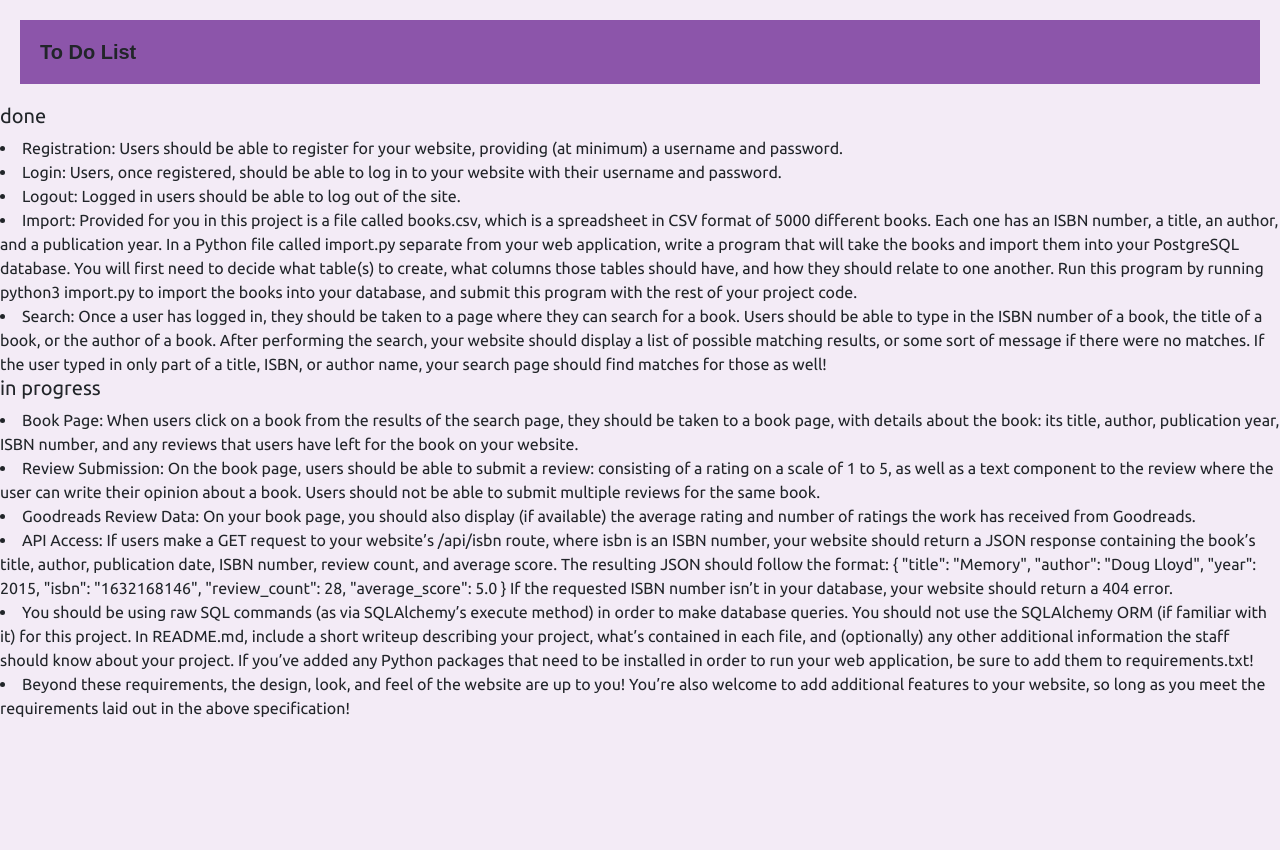
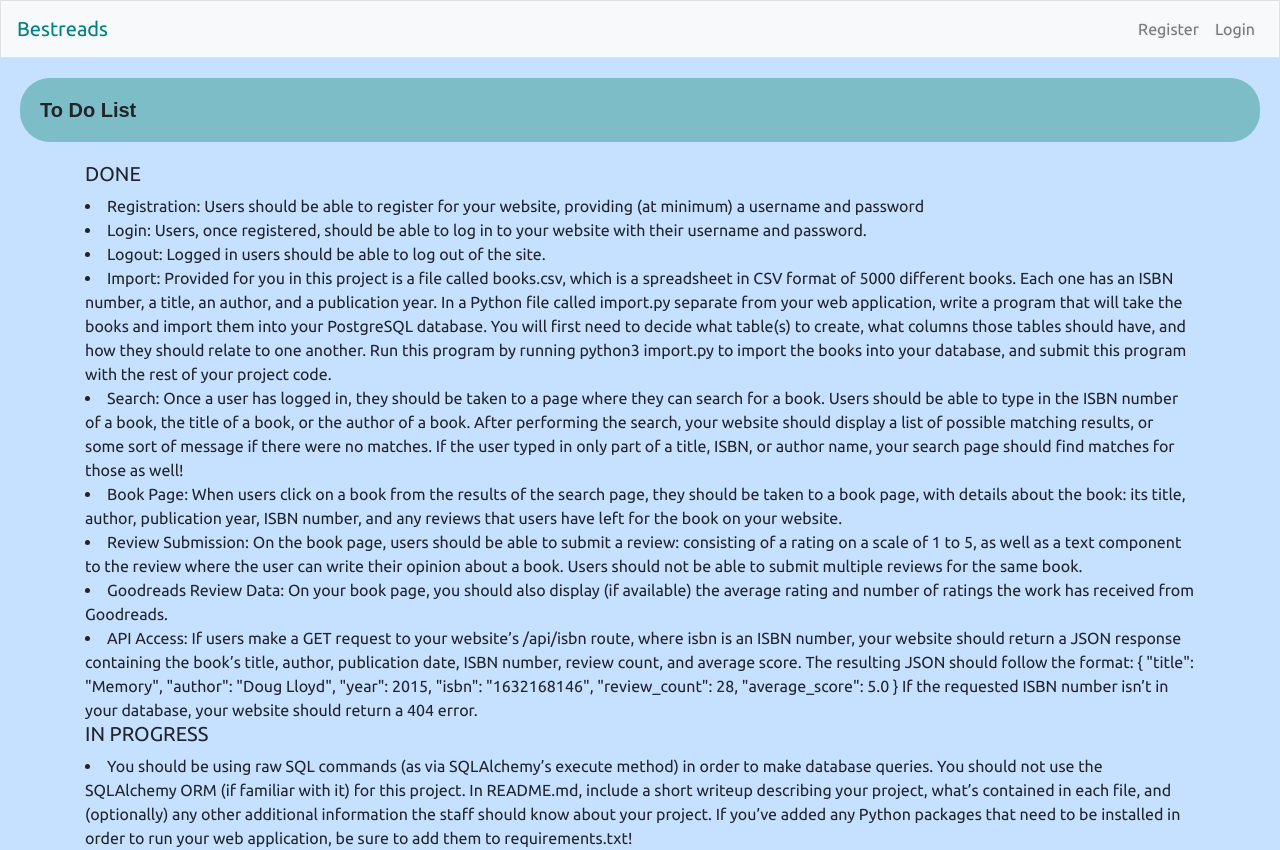
Before and after one commit to Boop-Py/project1, a Flask app: page /todolist in a window 1280 px wide. Before the commit the page ends 717 px from the top, so only its background shows below. Run offline with Flask 2, Linux system fonts and the light colour scheme; some libraries are stand-ins or nearby versions.

Commit message:
almost there

```diff
--- a/application.py
+++ b/application.py
@@ -1,8 +1,9 @@
 import os
 import json
+import requests
 from helpers import *
 from flask_session import Session
-from flask import Flask, session, render_template, request, redirect, url_for
+from flask import Flask, session, render_template, request, redirect, url_for, jsonify
 from flask_hashing import Hashing
 from sqlalchemy import create_engine, or_
 from sqlalchemy.orm import scoped_session, sessionmaker
@@ -11,16 +12,14 @@ from flask_sqlalchemy import SQLAlchemy
 
 
 # check for environment variable
+app = Flask(__name__)
 if not os.getenv("DATABASE_URL"):
     raise RuntimeError("DATABASE_URL is not set")
 
 # configure session to use filesystem
 app.config["SESSION_PERMANENT"] = False
 app.config["SESSION_TYPE"] = "filesystem"
-
-
-app = Flask(__name__)
-app.secret_key = os.urandom(24)
+app.config["SECRET_KEY"] = "super secret key"
 
 app.config["SQLALCHEMY_DATABASE_URI"] = os.getenv("DATABASE_URL")
 app.config["SQLALCHEMY_TRACK_MODIFICATIONS"] = False
@@ -32,33 +31,28 @@ hashing = Hashing(app)
 engine = create_engine(os.getenv("DATABASE_URL"))
 db = scoped_session(sessionmaker(bind=engine))
 
-
-
-
-
-
-
 @app.route("/register", methods = ["GET", "POST"])
 def register():
     message = None
     if request.method == "POST":
+
+        # retrieve values from form
         newusernameinput = request.form.get("new_username_input")
         newpasswordinput = request.form.get("new_password_input")
+
+        # hash and salt the password
         hashed_password = hashing.hash_value(newpasswordinput, salt="dev")
 
-        # check user already exists
+        # check if user already exists
         check_exists = db.execute("SELECT * FROM users WHERE username = :newusernameinput",
                                     {"newusernameinput":newusernameinput}).fetchone()
         if check_exists:
-            return render_template("register.html", message = "Already registered.")
-
-            # count = user_data.count()
-            # if count == 0:
-            # new_user = User(username=newusernameinput, password=hashed_password)
+            return render_template("register.html", message = "Unable to register.")
 
         # check password is entered
         elif not newpasswordinput:
-            return render_template("register.html", message = "Please enter a password")
+            return render_template("register.html", message = "Please enter a password.")
+        # new_user = User(username=newusernameinput, password=hashed_password)
         # user_data = User.query.filter(User.username==newusernameinput)
 
         # hash the password
@@ -73,7 +67,6 @@ def register():
         # commit changes to database
         db.commit()
         return render_template("register.html", message = "Sucessfully registered. Please log in using the login page.")
-
     else:
         return render_template("register.html", message = message)
 
@@ -81,77 +74,168 @@ def register():
 def login():
     message = None
     if request.method == "POST":
-        usernameinput = request.form.get("username_input")
+
+        # retrieve values from the form
+        username = request.form.get("username_input")
         passwordinput = request.form.get("password_input")
-        hashed_password = hashing.hash_value(passwordinput, salt = "dev")
-
-        # checks to see if the given username exists.
-        check_exists = db.execute("SELECT * FROM users WHERE username = :usernameinput",
-                                {"usernameinput":usernameinput})
-
-        exists = check_exists.fetchone()
-        print(exists)
-        if check_exists:
-            print("check password")
-            #f hashed_password ==
-            #else:
-            #     message = "Please enter valid login details."
-        else:
-            message = "Please enter valid login details."
+        password = hashing.hash_value(passwordinput, salt = "dev")
         # user_data = User.query.filter(User.username==usernameinput, User.password==hashed_password)
 
-        #check password is correct
+        # check to see if the given username and password exists.
+        check_exists = db.execute("SELECT * FROM users WHERE username = :username AND password = :password",
+                                    {"username": username,
+                                    "password": password})
+        exists = check_exists.first()
+        if exists:
+            # remember username
+            session["user_id"] = exists[0]
+            session["user_name"] = exists[1]
 
-            # remember user
-
-
-
-            # redirect to the search page
-        return redirect("/search", code = 302)
+            # redirect to search page
+            return redirect("/search")
+        else:
+            return render_template("/login.html", message = "Please enter valid login details.")
     else:
         return render_template("login.html", message = message)
     return render_template("login.html", message = message)
 
-
-
-@app.route("/search", methods=["GET", "POST"])
+@app.route("/search", methods = ["GET", "POST"])
 @login_required
 def search():
     if request.method == "POST":
+
+        # retrieve from form
         book = request.form.get("book")
+
         # format so can we compare part of the query
         like_book_data = "%{}%".format(book)
-        # search a case insensitive query. equiv to SELECT title, author, isbn, year FROM books WHERE title LIKE '%eg%' OR author LIKE '%search%' OR isbn LIKE '%search%' LIMIT 20;
-        search_query = Book_info.query.filter(or_(Book_info.title.ilike(like_book_data), Book_info.author.ilike(like_book_data), Book_info.isbn.ilike(like_book_data))).limit(20)
-        search = search_query.all()
+
+        # search a case insensitive query.
+        search_query = db.execute("SELECT title, author, isbn, year FROM books WHERE \
+                                    title iLIKE :search OR \
+                                    author iLIKE :search OR \
+                                    isbn iLIKE :search LIMIT 20",
+                                    {"search": like_book_data}).fetchall()
+        #search_query = Book_info.query.filter(or_(Book_info.title.ilike(like_book_data), #Book_info.author.ilike(like_book_data), Book_info.isbn.ilike(like_book_data))).limit(20)
+
+        if search_query:
+            return render_template("search.html", message = "Search Results", search = search_query)
 
         # if there are no matching results, return a message
-        if search_query.count() == 0:
-
-            return render_template("search.html", message="No books found. Please try again.")
-
         else:
-            return render_template("search.html", message="Search Results", search=search)
-
+            return render_template("search.html", message = "No books found. Please try again.")
     else:
         return render_template("search.html")
+
+@app.route("/book/<isbn>", methods = ["GET", "POST"])
+@login_required
+def book(isbn):
+
+    ####BOOK DETAILS####
+    # Retrieve the details of the book
+    selected_book = db.execute("SELECT isbn, title, author, year, id FROM books WHERE \
+                                isbn = :isbn", {"isbn": isbn}).fetchone()
+
+    # collect the book id
+    book = db.execute("SELECT id FROM books WHERE isbn = :isbn",
+                        {"isbn": isbn})
+    book = book.fetchone()
+
+    # returns with a book id with a comma for some reason. remove comma from this.
+    book = book[0]
+
+    # use the book id to gather reviews
+    user_reviews =  db.execute("SELECT users.username, comment, rating \
+                                FROM users \
+                                INNER JOIN reviews \
+                                ON users.id = reviews.user_id \
+                                WHERE book_id = :book",
+                                {"book": book})
+    user_reviews = user_reviews.fetchall()
+
+    ####GOODREADS RATINGS####
+    # query the goodreads API with isbn as parameter
+    key = os.getenv("GOODREADS_KEY")
+    query = requests.get("https://www.goodreads.com/book/review_counts.json",
+                params={"key": key, "isbns": isbn})
+
+    if query.status_code != 200:
+        raise Exception("Unable to reach Goodreads API")
+    else:
+        goodreads_data = query.json()
+
+    ####USER RATINGS####
+    if request.method == "POST":
+
+        # retrieve comment and rating from the form
+        rating = request.form.get("rating")
+        comment = request.form.get("comment")
+
+        # save username
+        user_id = session["user_id"]
+
+        # check if user has already reviewed
+        check_review_exists = db.execute("SELECT * FROM reviews WHERE user_id = :user_id \
+                                        AND book_id = :book_id",
+                                        {"user_id": user_id,
+                                        "book_id": book}).fetchone()
+
+        if check_review_exists:
+            flash("Review already submitted", "warning")
+            return redirect("/book/" + isbn)
+
+        # check comment is entered
+        elif not comment:
+            return render_template("book.html", message = "Please enter a review")
+
+        # check rating is entered
+        elif not rating:
+            return render_template("book.html", message = "Please choose a rating")
+
+        # insert into database
+        else:
+            db.execute("INSERT INTO reviews (user_id, book_id, comment, rating) VALUES \
+                        (:user_id, :book_id, :comment, :rating)",
+                        {"user_id": user_id,
+                        "book_id": book,
+                        "comment": comment,
+                        "rating": rating})
+            db.commit()
+            return redirect("/book/" + isbn)
+    return render_template("book.html", selected_book = selected_book, user_reviews = user_reviews, goodreads_data = goodreads_data)
+
+@app.route("/api/<isbn>", methods=["GET"])
+@login_required
+def api_access(isbn):
+    # search for api called data and return one row
+    api_data = db.execute("SELECT title, author, year, isbn, \
+                    COUNT(reviews.id) as review_count, \
+                    AVG(reviews.rating) as average_score \
+                    FROM books \
+                    INNER JOIN reviews \
+                    ON books.id = reviews.book_id \
+                    WHERE isbn = :isbn \
+                    GROUP BY title, author, year, isbn",
+                    {"isbn": isbn}).fetchone()
+
+    if api_data:
+
+        # turn it into a python dictionary
+        dictlist = dict(api_data.items())
+
+        # returns a long decimal for average score that json doesn't like, so get rid of that
+        dictlist['average_score'] = float(dictlist['average_score'])
+        return jsonify(dictlist)
+    else:
+       return jsonify({"Error 404": "Unable to find ISBN"}), 404
 
 @app.route("/todolist")
 def todolist():
     return render_template("todolist.html")
 
 @app.route("/logout")
+@login_required
 def logout():
     session.clear()
-    return render_template("login.html", message="Signed out sucessfully!")
-
-#@app.route("/test", methods=["GET", "POST"])
-#def test():
-#return render_template(.....html)
-
-@app.route("/book/<isbn>", methods=["GET", "POST"])
-@login_required
-def book():
-    if request.method == "POST":
-
-        return render_template(index.html)
+    session["user_id"] = False
+    return redirect("/", code=302)
--- a/helpers.py
+++ b/helpers.py
@@ -4,7 +4,7 @@ from flask import redirect,session
 def login_required(f):
     @wraps(f)
     def decorated_function(*args, **kwargs):
-        if session.get("username") is None:
-            return redirect("/login")
+        if session.get("user_name") is None:
+            return redirect("/")
         return f(*args, **kwargs)
     return decorated_function
--- a/models.py
+++ b/models.py
@@ -22,11 +22,6 @@ class User(db.Model):
     username = db.Column(db.String, nullable=False)
     password = db.Column(db.String, nullable=False)
 
-    def add_user(self, name):
-        u = User(username=username, password=password)
-        db.session.add(u)
-        db.session.commit()
-
 
 class Review(db.Model):
     __tablename__ = "reviews"
--- a/static/basic.css
+++ b/static/basic.css
@@ -1,14 +1,15 @@
 h1, h2 {
-    background-color: #8C55AA;
+    background-color: #55aaa8a3;
     font-family: sans-serif;
     font-size: 20px;
     font-weight: bold;
     padding: 20px;
     margin: 20px;
+    border-radius: 1.5em;
   }
 
   body {
-    background-color: #F3EBF6;
+    background-color: #c6e0ff;
     font-family: 'Ubuntu', sans-serif;
 }
 
@@ -115,7 +144,7 @@ font-family: 'Ubuntu', sans-serif;
 
 a {
     text-shadow: 0px 0px 3px rgba(117, 117, 117, 0.12);
-    color: #E1BEE7;
+    color: #007bff;
     text-decoration: none
 }
 
--- a/templates/layout.html
+++ b/templates/layout.html
@@ -1,13 +1,45 @@
-
 <!DOCTYPE html>
 <html>
     <head>
+    <link href="https://fonts.googleapis.com/css?family=Ubuntu" rel="stylesheet">
+    <meta name="viewport" content="width=device-width, initial-scale=1" />
+    <link rel="stylesheet" href="path/to/font-awesome/css/font-awesome.min.css">
+    <link rel="stylesheet" href="https://stackpath.bootstrapcdn.com/bootstrap/4.4.1/css/bootstrap.min.css" integrity="sha384-Vkoo8x4CGsO3+Hhxv8T/Q5PaXtkKtu6ug5TOeNV6gBiFeWPGFN9MuhOf23Q9Ifjh" crossorigin="anonymous">
+    <script src="https://code.jquery.com/jquery-3.4.1.slim.min.js" integrity="sha384-J6qa4849blE2+poT4WnyKhv5vZF5SrPo0iEjwBvKU7imGFAV0wwj1yYfoRSJoZ+n" crossorigin="anonymous"></script>
+    <script src="https://cdn.jsdelivr.net/npm/popper.js@1.16.0/dist/umd/popper.min.js" integrity="sha384-Q6E9RHvbIyZFJoft+2mJbHaEWldlvI9IOYy5n3zV9zzTtmI3UksdQRVvoxMfooAo" crossorigin="anonymous"></script>
+    <script src="https://stackpath.bootstrapcdn.com/bootstrap/4.4.1/js/bootstrap.min.js" integrity="sha384-wfSDF2E50Y2D1uUdj0O3uMBJnjuUD4Ih7YwaYd1iqfktj0Uod8GCExl3Og8ifwB6" crossorigin="anonymous"></script>
+    <link rel="stylesheet" href="https://cdnjs.cloudflare.com/ajax/libs/font-awesome/4.7.0/css/font-awesome.min.css">
+    <link rel="stylesheet" href="/static/basic.css">
 {% block heading %}
 {% endblock %}
     </head>
     <body>
+        <nav class="navbar navbar-expand-lg navbar-light bg-light border">
+            <a class="navbar-brand" style="color:teal">
+                Bestreads
+            </a>
+            <button class="navbar-toggler" type="button" data-toggle="collapse" data-target="#navbarNavDropdown"
+                aria-controls="navbarNavDropdown" aria-expanded="false" aria-label="Toggle navigation">
+                <span class="navbar-toggler-icon"></span>
+            </button>
+            <div class="navbar-collapse collapse" id="navbarNavDropdown">
+                {% if session.user_id %}
+                    <ul class="navbar-nav mr-auto">
+                        <li class="nav-item"><a class="nav-link" href="/search">Search</a></li>
+                    </ul>
+                    <ul class="navbar-nav ml-auto">
+                        <li class="nav-item"><a class="nav-link" href="#">{{ session.user_name }}</a></li>
+                        <li class="nav-item"><a class="nav-link" href="/logout">Log Out</a></li>
+                    </ul>
+                {% else %}
+                    <ul class="navbar-nav ml-auto">
+                        <li class="nav-item"><a class="nav-link" href="/register">Register</a></li>
+                        <li class="nav-item"><a class="nav-link" href="/">Login</a></li>
+                    </ul>
+                {% endif %}
+            </div>
+    </nav>
         {% block body %}
-
         {% endblock %}
     </body>
 </html>
--- a/templates/todolist.html
+++ b/templates/todolist.html
@@ -1,33 +1,16 @@
 {% extends "layout.html" %}
-
 {% block heading %}
-    <link href="https://fonts.googleapis.com/css?family=Ubuntu" rel="stylesheet">
-    <meta name="viewport" content="width=device-width, initial-scale=1" />
-    <link rel="stylesheet" href="path/to/font-awesome/css/font-awesome.min.css">
-    <link rel="stylesheet" href="https://stackpath.bootstrapcdn.com/bootstrap/4.4.1/css/bootstrap.min.css" integrity="sha384-Vkoo8x4CGsO3+Hhxv8T/Q5PaXtkKtu6ug5TOeNV6gBiFeWPGFN9MuhOf23Q9Ifjh" crossorigin="anonymous">
-    <script src="https://code.jquery.com/jquery-3.4.1.slim.min.js" integrity="sha384-J6qa4849blE2+poT4WnyKhv5vZF5SrPo0iEjwBvKU7imGFAV0wwj1yYfoRSJoZ+n" crossorigin="anonymous"></script>
-    <script src="https://cdn.jsdelivr.net/npm/popper.js@1.16.0/dist/umd/popper.min.js" integrity="sha384-Q6E9RHvbIyZFJoft+2mJbHaEWldlvI9IOYy5n3zV9zzTtmI3UksdQRVvoxMfooAo" crossorigin="anonymous"></script>
-    <script src="https://stackpath.bootstrapcdn.com/bootstrap/4.4.1/js/bootstrap.min.js" integrity="sha384-wfSDF2E50Y2D1uUdj0O3uMBJnjuUD4Ih7YwaYd1iqfktj0Uod8GCExl3Og8ifwB6" crossorigin="anonymous"></script>
-    <link rel="stylesheet" href="/static/basic.css">
-
+<title>To do list</title>
 {% endblock %}
-
 {% block body %}
 <h1>To Do List</h1>
-
-<div>
-<h5>done</h5>
-    <li>Registration: Users should be able to register for your website, providing (at minimum) a username and password.</li>
+<div class="container">
+    <h5>DONE</h5>
+        <li>Registration: Users should be able to register for your website, providing (at minimum) a username and password</li>
         <li>Login: Users, once registered, should be able to log in to your website with their username and password.</li>
         <li>Logout: Logged in users should be able to log out of the site.</li>
         <li>Import: Provided for you in this project is a file called books.csv, which is a spreadsheet in CSV format of 5000 different books. Each one has an ISBN number, a title, an author, and a publication year. In a Python file called import.py separate from your web application, write a program that will take the books and import them into your PostgreSQL database. You will first need to decide what table(s) to create, what columns those tables should have, and how they should relate to one another. Run this program by running python3 import.py to import the books into your database, and submit this program with the rest of your project code.</li>
         <li>Search: Once a user has logged in, they should be taken to a page where they can search for a book. Users should be able to type in the ISBN number of a book, the title of a book, or the author of a book. After performing the search, your website should display a list of possible matching results, or some sort of message if there were no matches. If the user typed in only part of a title, ISBN, or author name, your search page should find matches for those as well!</li>
-</li>
-</div>
-
-<div>
-<h5>in progress</h5>
-
         <li>Book Page: When users click on a book from the results of the search page, they should be taken to a book page, with details about the book: its title, author, publication year, ISBN number, and any reviews that users have left for the book on your website.</li>
         <li>Review Submission: On the book page, users should be able to submit a review: consisting of a rating on a scale of 1 to 5, as well as a text component to the review where the user can write their opinion about a book. Users should not be able to submit multiple reviews for the same book.</li>
         <li>Goodreads Review Data: On your book page, you should also display (if available) the average rating and number of ratings the work has received from Goodreads.</li>
@@ -41,11 +24,14 @@
             "average_score": 5.0
         }
         If the requested ISBN number isn’t in your database, your website should return a 404 error. </li>
+</div>
+<div class="container">
+    <h5>IN PROGRESS</h5>
+
 
         <li>You should be using raw SQL commands (as via SQLAlchemy’s execute method) in order to make database queries. You should not use the SQLAlchemy ORM (if familiar with it) for this project.
         In README.md, include a short writeup describing your project, what’s contained in each file, and (optionally) any other additional information the staff should know about your project.
         If you’ve added any Python packages that need to be installed in order to run your web application, be sure to add them to requirements.txt!</li>
-    <li>Beyond these requirements, the design, look, and feel of the website are up to you! You’re also welcome to add additional features to your website, so long as you meet the requirements laid out in the above specification!</li>
+
 </div>
-
 {% endblock %}
```
Also changed, not shown: other parts of static/basic.css (+31 -3 lines), templates/book.html (added, +66 -0 lines), templates/search.html (+2 -18 lines), static/goodreads.png (added). Lines whose indentation alone changed are shown as unchanged.
